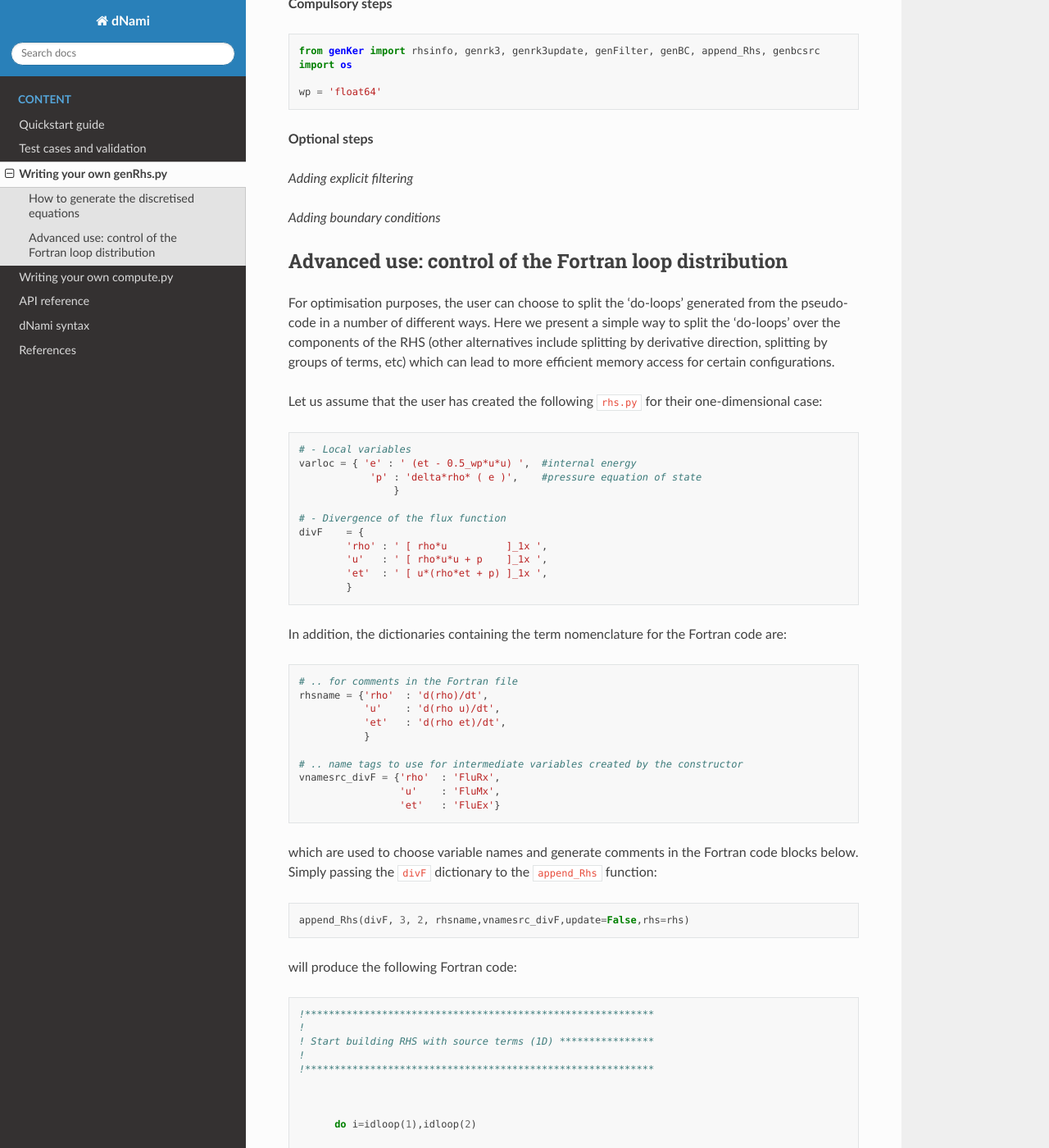
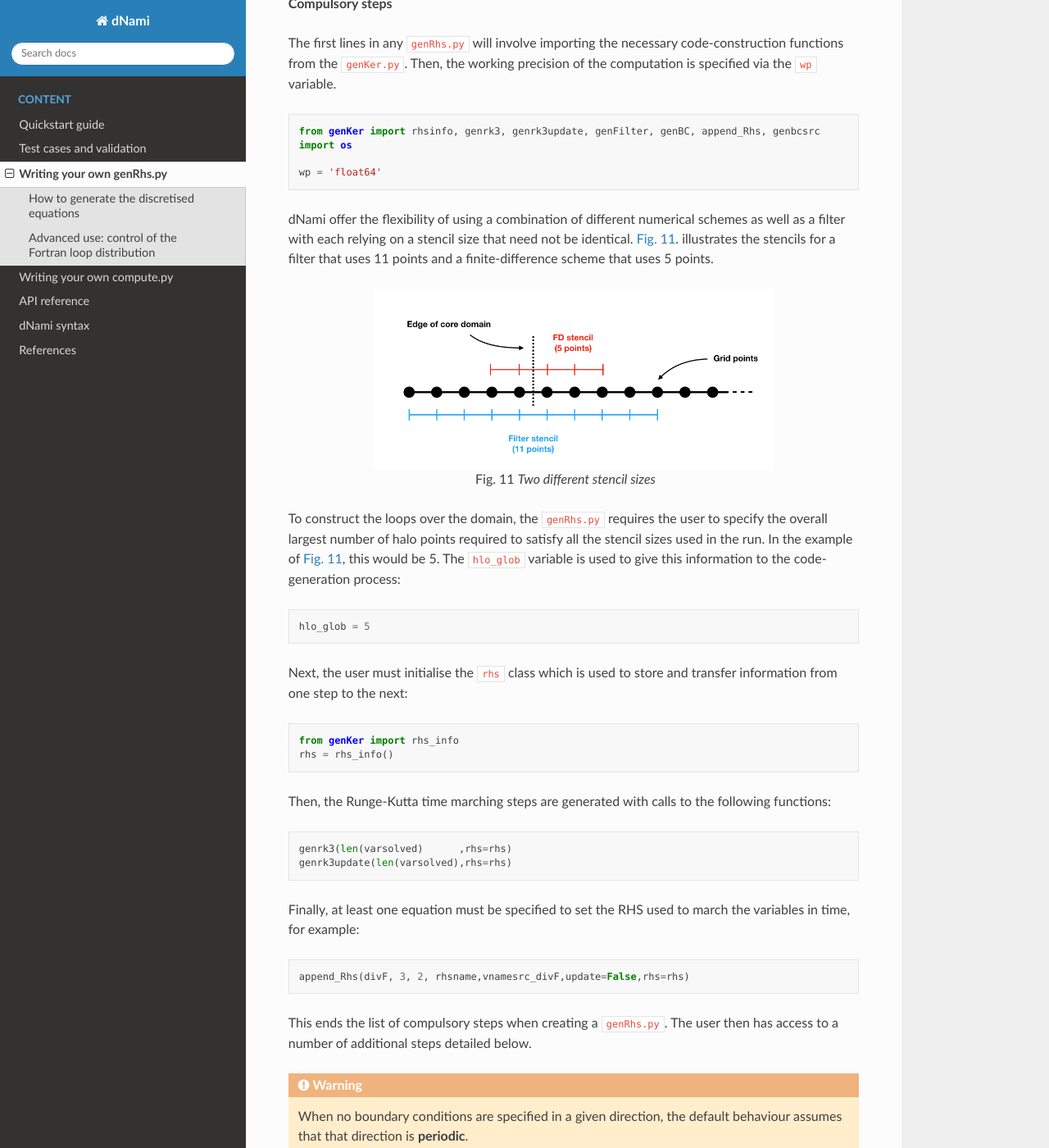
Before and after one commit to dNamiLab/dNami, a Sphinx documentation site: the page built from doc/usage/genRhs.rst, in a window 1280 px wide and 1400 px high, scrolled down 2626 px. Shown: the whole window at 82% size. Built offline with Sphinx 7.4.7 and the Read the Docs theme 2.0.0, drawn with Linux system fonts in a browser that asks for light colours; some of the changed text lies outside the part shown.

Commit message:
compulsory steps in the genRHS

```diff
--- a/doc/usage/genRhs.rst
+++ b/doc/usage/genRhs.rst
@@ -97,23 +97,87 @@ In this example, an equation is provided to compute ``'e'`` from ``varname`` and
 [
 
 
+**Compulsory steps**
 
-
-**Compulsory steps**
+The first lines in any ``genRhs.py`` will involve importing the necessary code-construction functions from the ``genKer.py``. Then, the working precision of the computation is specified via the ``wp`` variable.
 
 .. code-block:: python
 
-			from genKer import rhsinfo, genrk3, genrk3update, genFilter, genBC, append_Rhs, genbcsrc
-			import os
+        from genKer import rhsinfo, genrk3, genrk3update, genFilter, genBC, append_Rhs, genbcsrc
+        import os
 
-			wp = 'float64'
+        wp = 'float64'
+
+dNami offer the flexibility of using a combination of different numerical schemes as well as a filter with each relying on a stencil size that need not be identical. :numref:`hlo_glob`. illustrates the stencils for a filter that uses 11 points and a finite-difference scheme that uses 5 points.
+
+.. _hlo_glob:
+.. figure:: img/halo_glob.png
+   :width: 70%
+   :align: center
+
+   Two different stencil sizes
+
+To construct the loops over the domain, the ``genRhs.py`` requires the user to specify the overall largest number of halo points required to satisfy all the stencil sizes used in the run. In the example of :numref:`hlo_glob`, this would be 5. The ``hlo_glob`` variable is used to give this information to the code-generation process:
+
+.. code-block:: python
+
+        hlo_glob = 5
+
+Next, the user must initialise the ``rhs`` class which is used to store and transfer information from one step to the next:
+
+.. code-block:: python
+
+    from genKer import rhs_info
+    rhs = rhs_info()
+
+Then, the Runge-Kutta time marching steps are generated with calls to the following functions:
+
+.. code-block:: python
+
+    genrk3(len(varsolved)      ,rhs=rhs)
+    genrk3update(len(varsolved),rhs=rhs)
+
+Finally, at least one equation must be specified to set the RHS used to march the variables in time, for example:
+
+.. code-block:: python
+
+	append_Rhs(divF, 3, 2, rhsname,vnamesrc_divF,update=False,rhs=rhs)
+
+This ends the list of compulsory steps when creating a ``genRhs.py``. The user then has access to a number of additional steps detailed below.
+
+.. warning::
+
+    When no boundary conditions are specified in a given direction, the default behaviour assumes that that direction is **periodic**.
+
 
 
 **Optional steps**
 
 *Adding explicit filtering*
 
+Specify filter
+
+.. code-block:: python
+
+        # Generate Filters (if required):
+    genFilter(11,10, len(varsolved),rhs=rhs)
+
+
+
 *Adding boundary conditions*
+
+Order reduc and phys bc
+
+.. code-block:: python
+
+        # Progressive stencil/order adjustement from domain to boundary
+            genBC(Save_eqns['divF']  ,3,2, rhsname , vnamesrc_divF, update=False,rhs=rhs)
+
+        # Boundary conditions on d(q)/dt
+            #i1
+            genBC(src_phybc_wave_i1,3,2,rhsname , vnamesrc_divF, setbc=[True,{'char':{'i1':['rhs']}}]  , update=False,rhs=rhs)
+            #imax
+            genBC(src_phybc_wave_imax,3,2,rhsname ,vnamesrc_divF, setbc=[True,{'char':{'imax':['rhs']}}]  , update=False,rhs=rhs)
 
 Advanced use: control of the Fortran loop distribution
 ######################################################
@@ -151,7 +215,7 @@ In addition, the dictionaries containing the term nomenclature for the Fortran c
                          'u'    : 'FluMx',
                          'et'   : 'FluEx'}
 
-which are used to choose variable names and generate comments in the Fortran code blocks below. Simply passing the ``divF`` dictionary to the ``append_Rhs`` function:
+which are used to set variable names and generate comments in the Fortran code blocks below. Simply passing the ``divF`` dictionary to the ``append_Rhs`` function:
 
 .. code-block:: python
 
```
Also changed, not shown: doc/usage/img/halo_glob.png (added).
